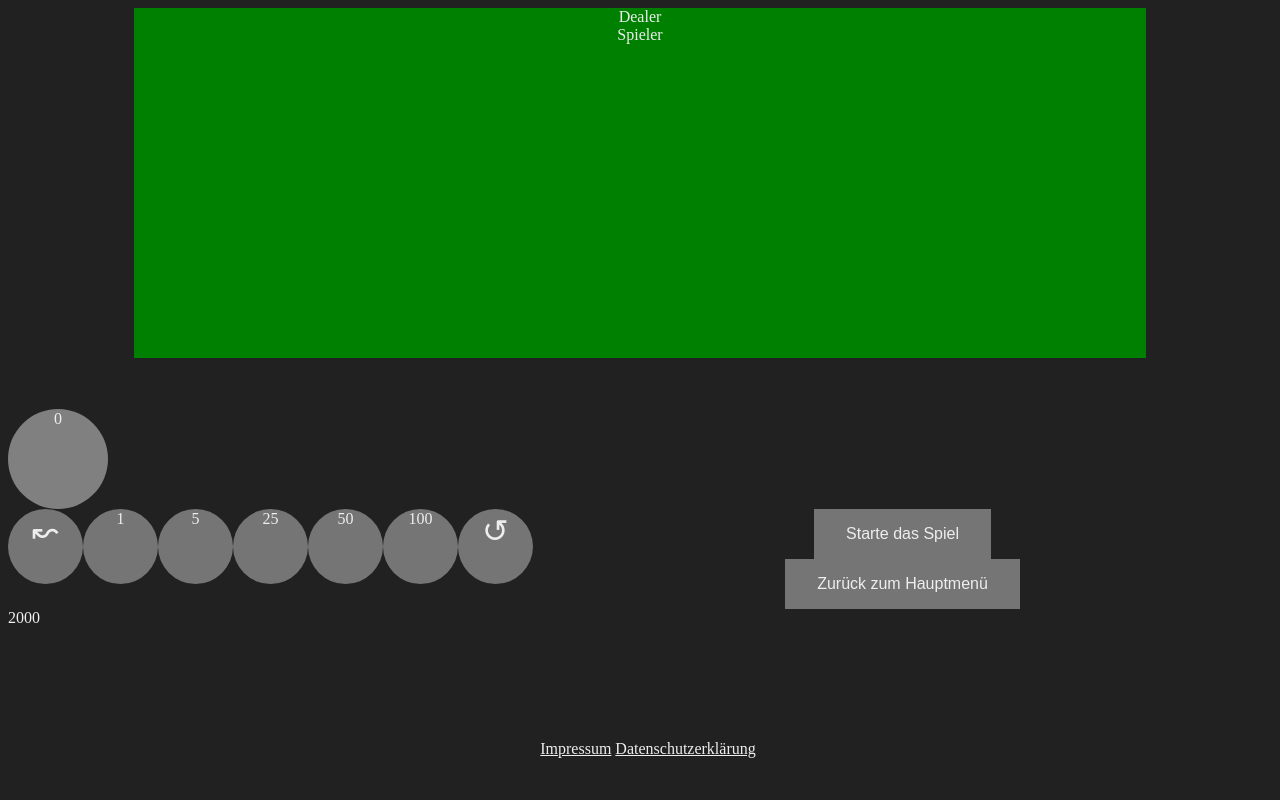
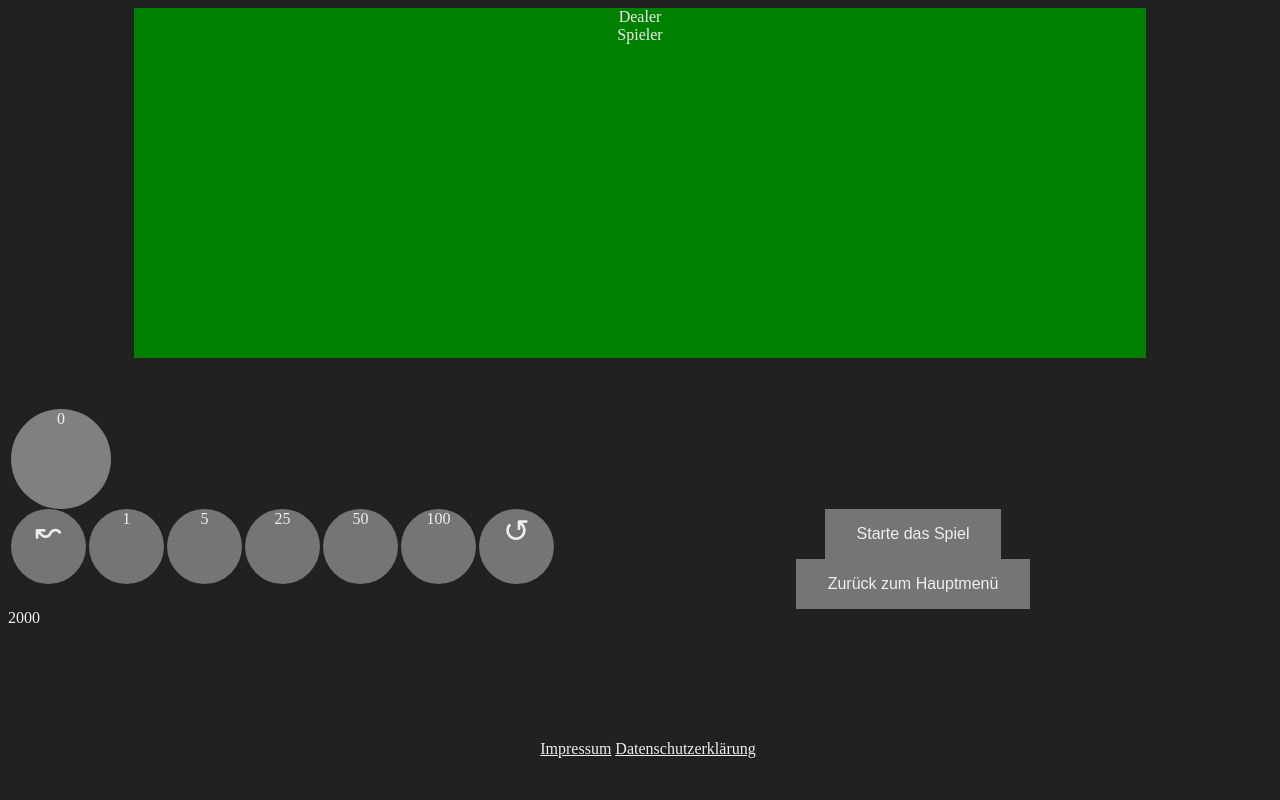
Before and after one commit to DJJayT/Blackjack, a PHP site: page /singleplayer in a window 1280 px wide. Run offline with PHP 8.4, Linux system fonts and the light colour scheme.

Commit message:
Weitere kleinere Änderungen

```diff
--- a/private/views/singleplayer/singleplayerbody.html
+++ b/private/views/singleplayer/singleplayerbody.html
@@ -21,37 +21,37 @@
     <button type="button" id="split" class="center">⇋</button>
 </div>
 
-<div id="bet" class="bet center chip">
+<div id="bet" class="bet center chip clickable">
     <a id="playerbet">0</a>
 </div>
 
 <div id="chips" class="center">
 
-    <div class="chip symbol" id="back">
+    <div class="chip symbol clickable" id="back">
         <a>↜</a>
     </div>
 
-    <div class="chip playchip" id="chip1">
+    <div class="chip playchip clickable" id="chip1">
         <a>1</a>
     </div>
 
-    <div class="chip playchip" id="chip5">
+    <div class="chip playchip clickable" id="chip5">
         <a>5</a>
     </div>
 
-    <div class="chip playchip" id="chip25">
+    <div class="chip playchip clickable" id="chip25">
         <a>25</a>
     </div>
 
-    <div class="chip playchip" id="chip50">
+    <div class="chip playchip clickable" id="chip50">
         <a>50</a>
     </div>
 
-    <div class="chip playchip" id="chip100">
+    <div class="chip playchip clickable" id="chip100">
         <a>100</a>
     </div>
 
-    <div class="chip symbol" id="repeat2x">
+    <div class="chip symbol clickable" id="repeat2x">
         <a>↺</a>
     </div>
 
--- a/public/js/singleplayer/logic/designLogic.js
+++ b/public/js/singleplayer/logic/designLogic.js
@@ -53,6 +53,7 @@ class designLogic {
         $("#chips").addClass("hidden");
         $("#startGame").addClass("hidden");
         $("#buttons").removeClass("hidden");
+        $("#bet").removeClass("clickable");
 
 
     }
--- a/public/js/singleplayer/logic/gameLogic.js
+++ b/public/js/singleplayer/logic/gameLogic.js
@@ -1,4 +1,12 @@
 class gameLogic {
+
+    /***
+     * TODO:
+     * - Blackjack Prüfung
+     * - Unter 21 Prüfung
+     * - Ass-Regel Prüfung
+     * - Playerbet-Chip Hover funktioniert nicht
+     */
 
     designLogic;
     cardShoe;
@@ -16,6 +24,8 @@ class gameLogic {
         let card = this.cardShoe.getRandomCard();
         this.designLogic.showCardPlayer(card);
         this.player.hit(card);
+        let playerValue = this.player.getCardValues();
+        console.log(playerValue);
     }
 
     hitDealer(showCard) {
@@ -42,7 +52,10 @@ class gameLogic {
         this.hitDealer(true);
         this.hitPlayer();
         this.hitDealer(false);
-
+        let dealerValue = this.dealer.getCardValues(true);
+        let playerValue = this.player.getCardValues();
+        console.log(playerValue);
+        console.log(dealerValue);
     }
 
     playerBet(betValue) {
@@ -52,7 +65,7 @@ class gameLogic {
     }
 
     revokeBet() {
-        let betTotal = this.player.revokeBet();
+        this.player.revokeBet();
         this.designLogic.showBet("0");
         this.designLogic.showMoney(this.player.money);
     }
--- a/public/js/singleplayer/objects/card.js
+++ b/public/js/singleplayer/objects/card.js
@@ -2,20 +2,21 @@ class card {
 
     color; //Kreuz, Pik, Karo oder Herz
     symbol; //Welches Symbol
-    gamevalue; //Welchen Wert
+    value; //Welchen Wert
     ace = false; //Ob Ass oder nicht
     played = false;
 
     constructor(color, symbol) {
         this.color = color;
         this.symbol = symbol;
-        if(symbol < 10) {
-            this.gamevalue = symbol + 1;
+        if(symbol < 10 && symbol !== 0) {
+            this.value = symbol + 1;
         } else {
-            this.gamevalue = 10; //Für Bube, Dame, König
+            this.value = 10; //Für Bube, Dame, König
         }
         if(symbol == 0) {
             this.ace = true;
+            this.value = 11;
         }
     }
 
--- a/public/js/singleplayer/players/dealer.js
+++ b/public/js/singleplayer/players/dealer.js
@@ -1,3 +1,12 @@
 class dealer extends person {
 
+    getCardValues(gameRunning = false) {
+        if(gameRunning === true) {
+            return this.cards[0].value;
+        } else {
+            return super.getCardValues();
+        }
+    }
+
+
 }
--- a/public/js/singleplayer/players/person.js
+++ b/public/js/singleplayer/players/person.js
@@ -12,10 +12,10 @@ class person {
 
     getCardValues() {
         let value = 0;
-        let neededAces = 0;
         this.cards.forEach(function(card) {
-
+            value += card.value;
         });
+        return value;
     }
 
 
--- a/public/styles/singleplayer.css
+++ b/public/styles/singleplayer.css
@@ -41,17 +41,21 @@
     height: 75px;
     border-radius: 50%;
     text-align: center;
+    background-color: #757575;
+    margin-left: 3px;
+}
+
+.clickable {
     cursor: pointer;
     transition: all 200ms ease-in-out,
     transform 150ms ease;
-    background-color: #757575;
 }
 
-.chip:hover {
-    background: #424242;
+.clickable:hover {
+    background: #424242; /* Funktioniert nicht bei Playerbet */
 }
 
-.chip:active {
+.clickable:active {
     transform: scale(0.95);
 }
 
@@ -77,6 +81,9 @@
 .clicked {
     background: #424242;
 }
+.card {
+    margin-left: 5px;
+}
 
 /*.playertext {
     position: absolute;
```
